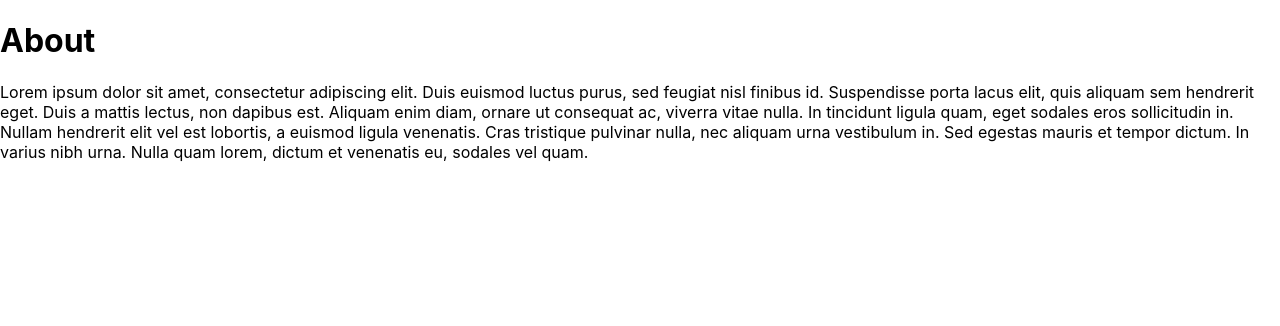
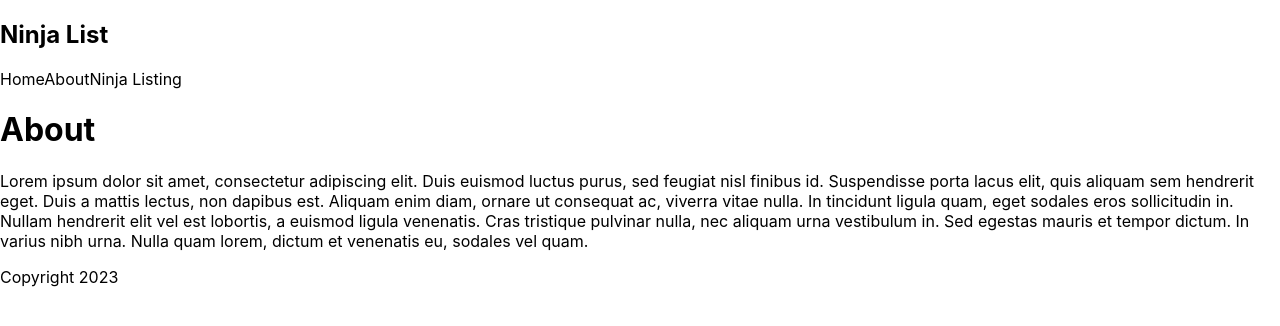
Before and after one commit to cjxe/learning-nextjs, a Next.js app in the folder ninjalist/: page /about in a window 1280 px wide. Shown: the top 326 px of the page. Built offline with nearby package versions, Linux system fonts and the light colour scheme.

Commit message:
finish lesson 5 creating a layout component

```diff
--- /dev/null
+++ b/ninjalist/src/components/Layout.js
@@ -0,0 +1,14 @@
+import Footer from "./Footer";
+import Navbar from "./Navbar";
+
+const Layout = ({ children }) => {
+  return (
+    <div className="content">
+      <Navbar />
+      { children }
+      <Footer />
+    </div>
+  );
+}
+
+export default Layout;
--- a/ninjalist/src/pages/_app.js
+++ b/ninjalist/src/pages/_app.js
@@ -1,5 +1,10 @@
+import Layout from '@/components/Layout'
 import '@/styles/globals.css'
 
 export default function App({ Component, pageProps }) {
-  return <Component {...pageProps} />
+  return (
+  <Layout>
+    <Component {...pageProps} />
+  </Layout>
+  )
 }
--- a/ninjalist/src/pages/index.js
+++ b/ninjalist/src/pages/index.js
@@ -11,11 +11,9 @@
 export default function Home() {
   return (
     <>
-      <Navbar />
       <h1>homwpage</h1>
       <p>Lorem ipsum dolor sit amet, consectetur adipiscing elit. Duis euismod luctus purus, sed feugiat nisl finibus id. Suspendisse porta lacus elit, quis aliquam sem hendrerit eget. Duis a mattis lectus, non dapibus est. Aliquam enim diam, ornare ut consequat ac, viverra vitae nulla. In tincidunt ligula quam, eget sodales eros sollicitudin in. Nullam hendrerit elit vel est lobortis, a euismod ligula venenatis. Cras tristique pulvinar nulla, nec aliquam urna vestibulum in. Sed egestas mauris et tempor dictum. In varius nibh urna. Nulla quam lorem, dictum et venenatis eu, sodales vel quam.</p>
       <Link href="/ninjas">See Ninja Listing</Link>
-      <Footer />
     </>
   )
 }
```
